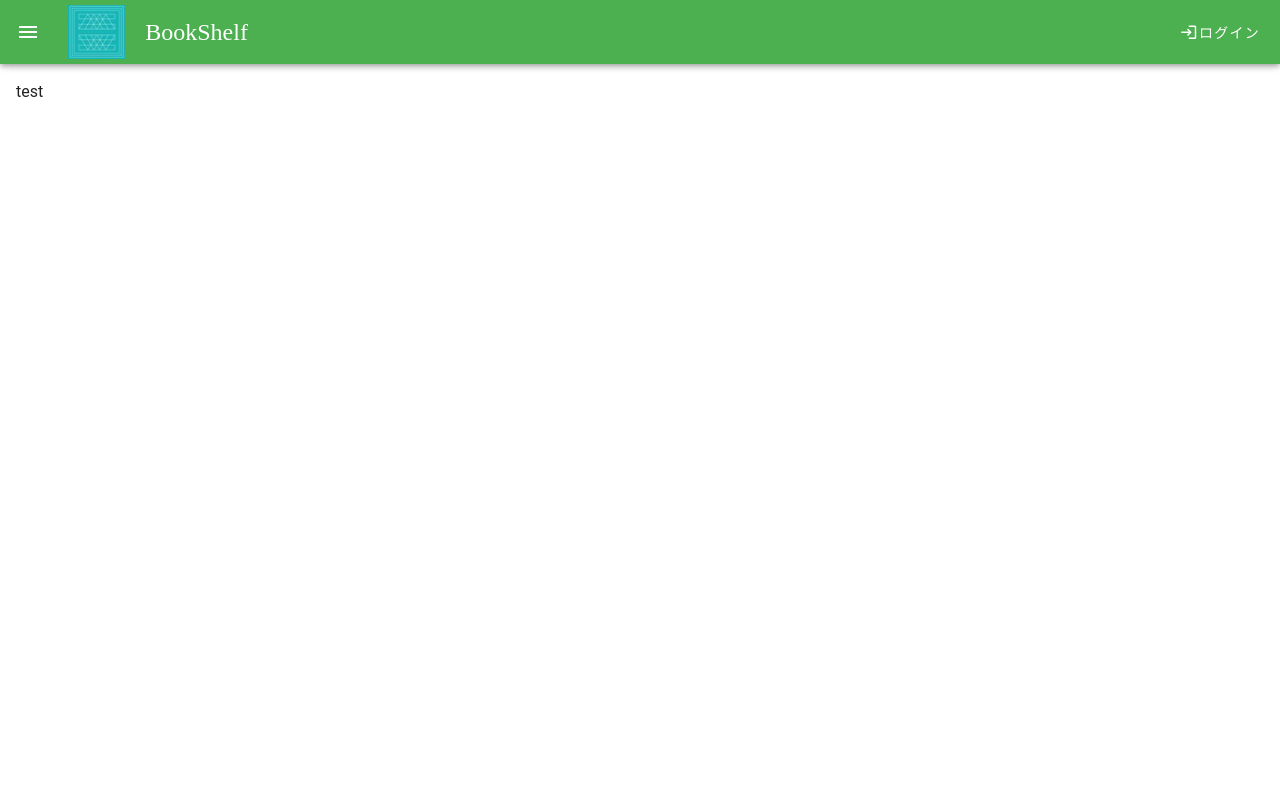
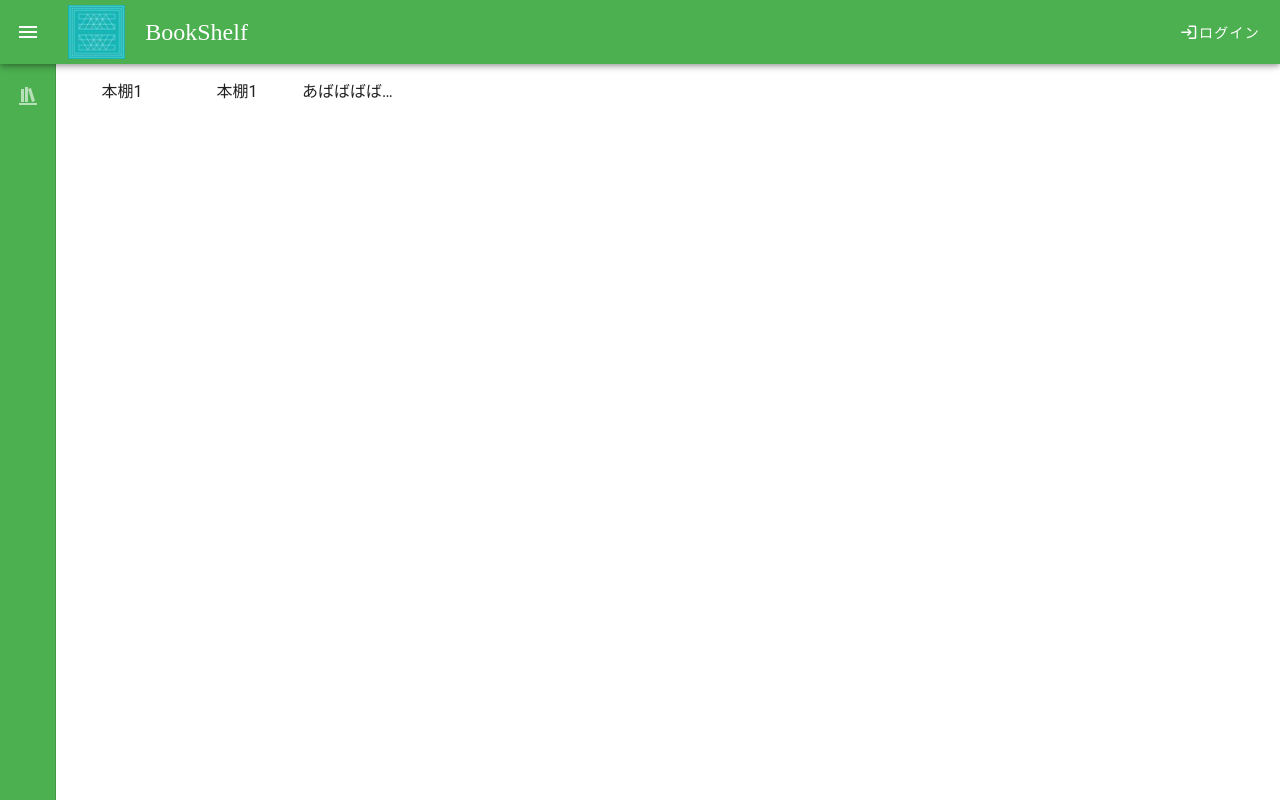
Before and after one commit to YumaHozumi/Shelfmate, a Vue app in the folder frontend/: page / in a window 1280 px wide. Built offline with nearby package versions, Linux system fonts and the light colour scheme; a web font is replaced by a local one.

Commit message:
Sidemenuを作成

```diff
--- /dev/null
+++ b/frontend/src/components/BookBar/BookBarItem.vue
@@ -0,0 +1,26 @@
+<script setup lang="ts">
+interface Props {
+    label: string;
+    name: string;
+}
+
+defineProps<Props>();
+</script>
+
+<template>
+    <li>{{ label }}</li>
+</template>
+
+<style scoped lang="scss">
+li {
+    display: inline-block;
+    margin-right: 15px;
+    width: 100px; // 例として100pxを設定しています。あなたのニーズに応じて調節してください。
+    height: 20px; // これもあなたのニーズに応じて調節してください。
+    white-space: nowrap;
+    overflow: hidden;
+    text-overflow: ellipsis;
+    text-align: center;
+}
+
+</style>
--- a/frontend/src/components/Sidebar/NavItem.vue
+++ b/frontend/src/components/Sidebar/NavItem.vue
@@ -1,19 +1,27 @@
 <script setup lang="ts">
 interface Props {
-  label: string
+  title: string
+  icon: string
 }
 
 defineProps<Props>()
 </script>
 
 <template>
-  <v-list-item>
-    <v-list-item-title class="item">{{ $props.label }}</v-list-item-title>
+  <v-list-item class="item">
+    <v-list-item :prepend-icon="icon" :title="title"></v-list-item>
   </v-list-item>
 </template>
 
 <style scoped lang="scss">
 .item {
   font-weight: bolder;
+  cursor: pointer;
+
+  transition: background-color 0.3s ease; // 0.3秒かけて背景色を変更します。必要に応じて時間を調整してください。
+
+  &:hover {
+    background-color: rgba(0, 0, 0, 0.1); // ホバー時に背景を薄暗くする。適宜調整してください。
+  }
 }
 </style>
--- /dev/null
+++ b/frontend/src/containers/BookBarContainer.vue
@@ -0,0 +1,17 @@
+<script setup lang="ts">
+import BookBarItem from "@/components/BookBar/BookBarItem.vue";
+</script>
+
+<template>
+
+        <BookBarItem label="本棚1" name="test1"></BookBarItem>
+        <BookBarItem label="本棚1" name="test1"></BookBarItem>
+        <BookBarItem label="あばばばばあばばばばばばばばばばばｂ" name="test1"></BookBarItem>
+</template>
+
+<style scoped lang="scss">
+.bookbar {
+    background-color: green;
+    padding: 0px;
+}
+</style>
--- a/frontend/src/containers/Header.vue
+++ b/frontend/src/containers/Header.vue
@@ -11,7 +11,8 @@ interface Emits {
 
 const emit = defineEmits<Emits>()
 
-const drawer = ref(false)
+const drawer = ref(true)
+const rail = ref(true);
 
 //ログインボタンが押された
 const onClickLoginButton = (): void => {
@@ -26,7 +27,7 @@ const onClickSiteLogo = (): void => {
 
 <template>
   <v-app-bar color="green">
-    <v-app-bar-nav-icon @click="drawer = !drawer"></v-app-bar-nav-icon>
+    <v-app-bar-nav-icon @click="rail = !rail"></v-app-bar-nav-icon>
 
       <Logo></Logo>
       <SiteTitle @click="onClickSiteLogo"></SiteTitle>
@@ -34,9 +35,15 @@ const onClickSiteLogo = (): void => {
     <LoginButton @clickLoginButton="onClickLoginButton"></LoginButton>
   </v-app-bar>
 
-  <v-navigation-drawer v-model="drawer" absolute temporary>
-    <v-list nav dense>
-      <NavItem label="ログアウト"></NavItem>
+  <v-navigation-drawer v-model="drawer" permanent :rail="rail" color="green">
+    <v-list nav density="compact" class="list">
+      <NavItem title="本棚" icon="mdi-bookshelf"></NavItem>
     </v-list>
   </v-navigation-drawer>
 </template>
+
+<style scoped lang="scss">
+.list {
+  margin-left: -8px;
+}
+</style>
--- a/frontend/src/views/AppTopView.vue
+++ b/frontend/src/views/AppTopView.vue
@@ -1,6 +1,7 @@
 <script setup lang="ts">
 import Header from '@/containers/Header.vue'
 import router from '@/router'
+import BookBarContainer from "@/containers/BookBarContainer.vue"
 
 const onNavigate = (name: string): void => {
   router.push({name: name});
@@ -9,5 +10,5 @@ const onNavigate = (name: string): void => {
 
 <template>
   <Header @navigate="onNavigate"></Header>
-  <p>test</p>
+  <BookBarContainer></BookBarContainer>
 </template>
```
Also changed, not shown: frontend/src/components/BookBar/BookBar.vue (added).
